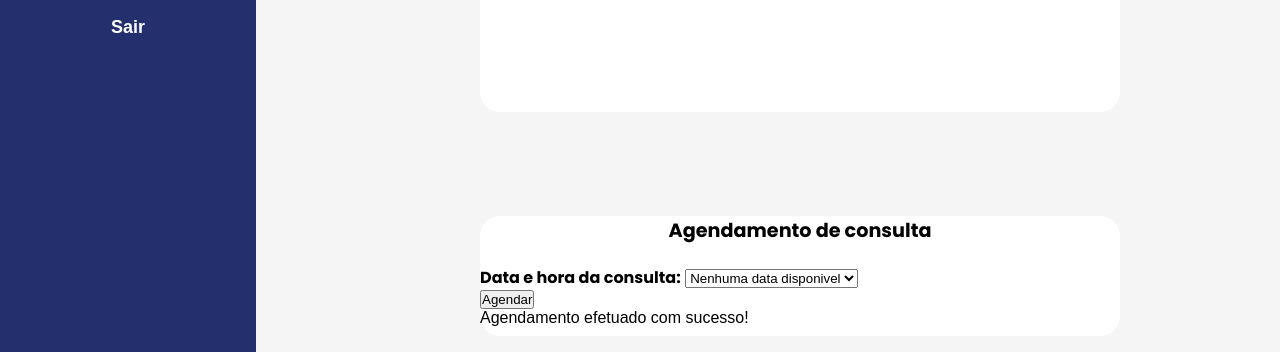
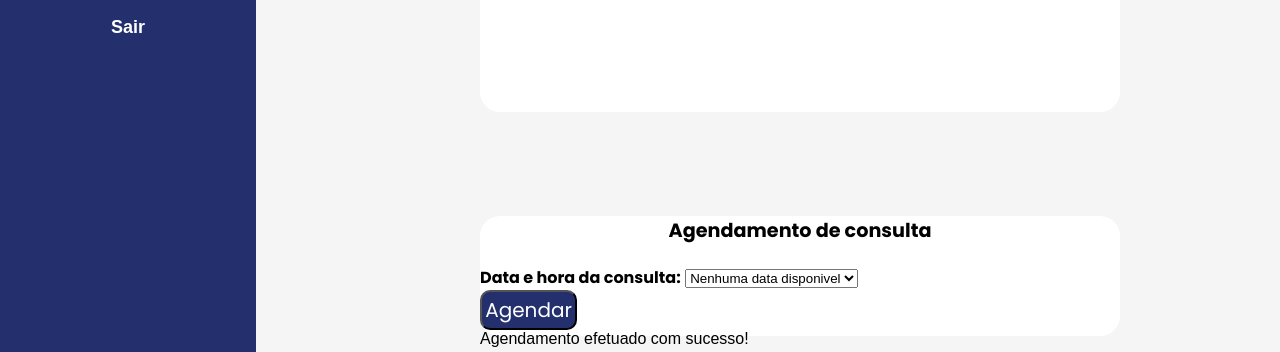
Before and after one commit to RRonanS/Aconchego, a website: page Aconchego/public/pages/agendamento.html in a window 1280 px wide. Shown: the part 448-800 px from the top of the page. Drawn offline with Linux system fonts and the light colour scheme.

Commit message:
Update agendamento.css

```diff
--- a/Aconchego/public/styles/agendamento.css
+++ b/Aconchego/public/styles/agendamento.css
@@ -344,3 +344,15 @@ body {
     width:280px;
 
 }
+
+.card-content button{
+    background-color: #24306E;
+    color: white;
+    padding: 0.5% 0.5%;
+    border-radius: 10px;
+    cursor: pointer;
+    display: inline-block;
+    transition: 0.1s;
+    font-family: 'Poppins', sans-serif;
+    font-size: 20px
+}
```
